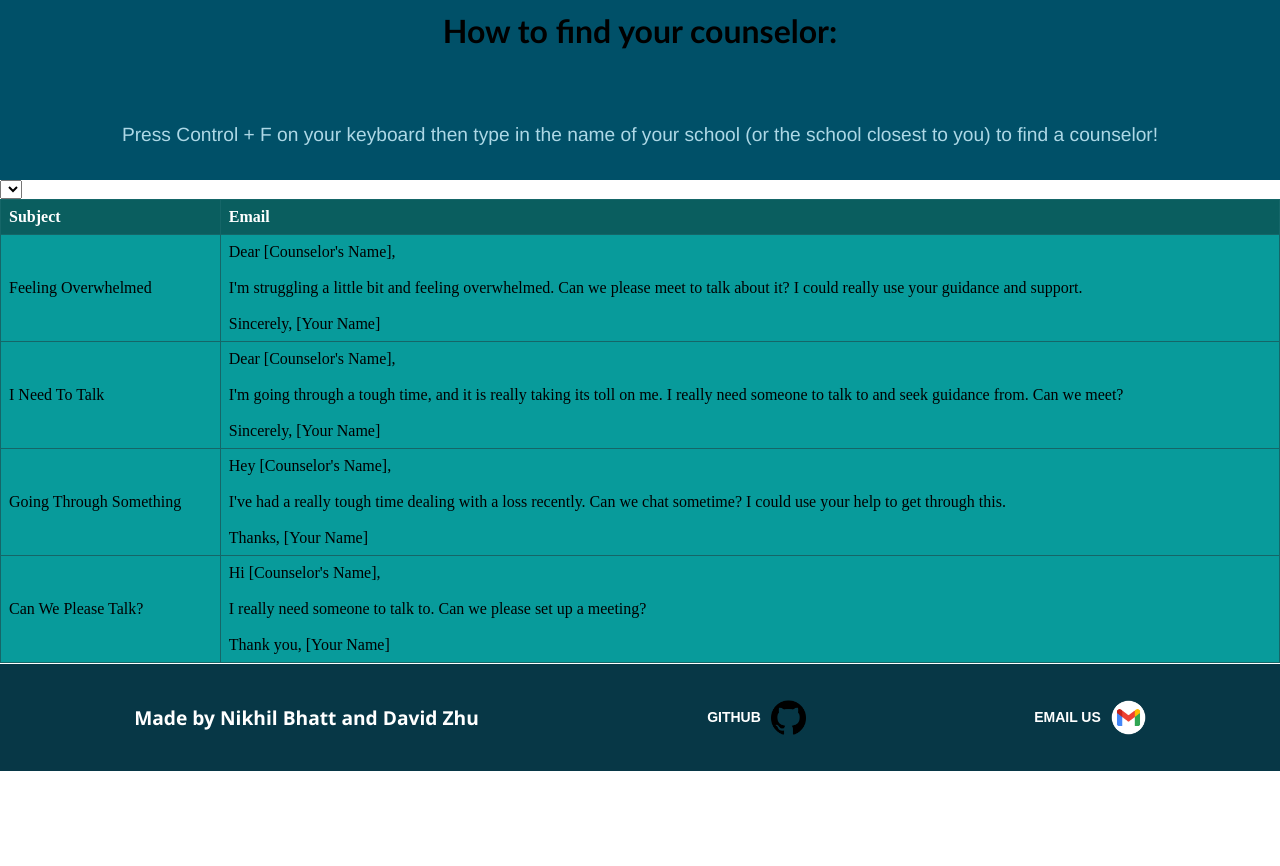
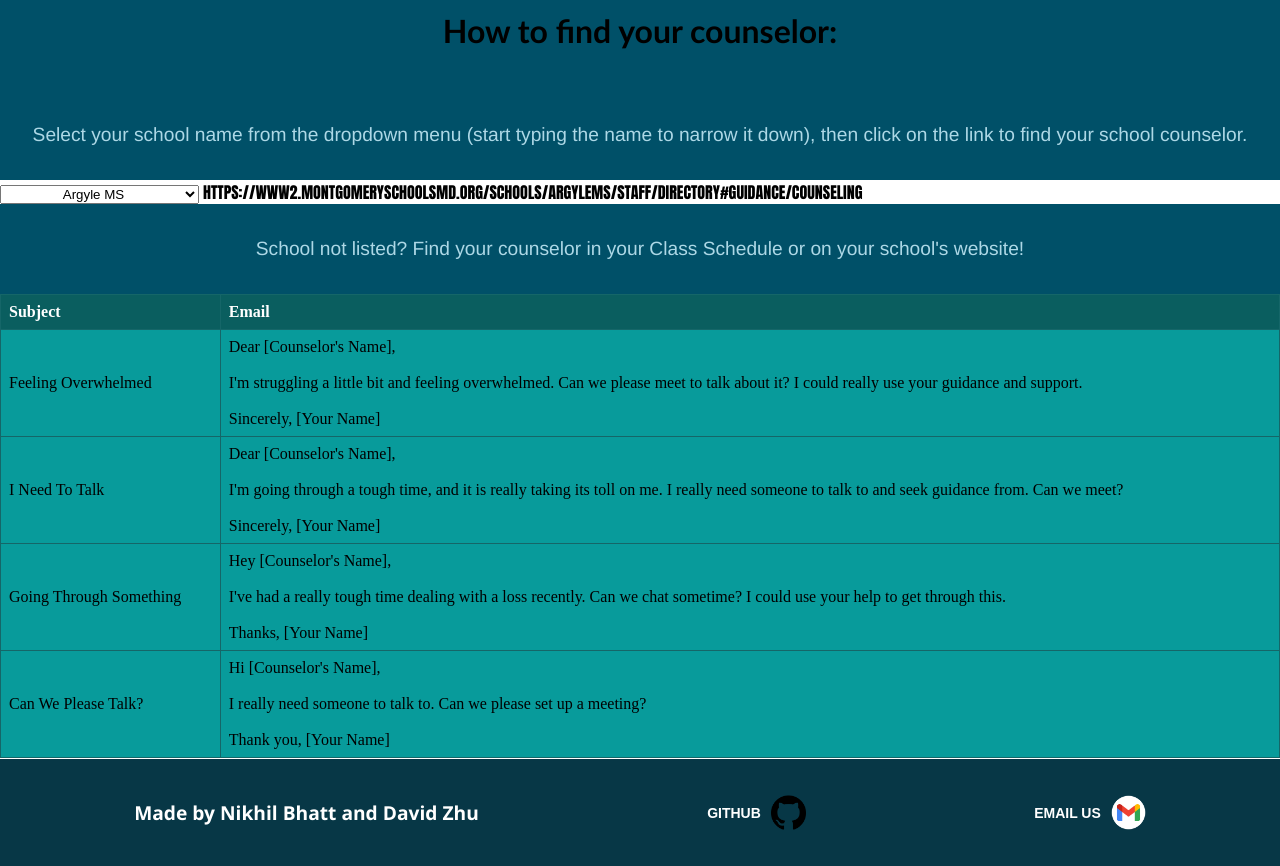
Before and after one commit to Formulaeagle161/Mental-Health-Project, a website built with Vite: page Contact.html in a window 1280 px wide. Shown: the part 880-1746 px from the top of the page. Before the commit the page ends 1651 px from the top, so only its background shows below. Built offline with nearby package versions, Linux system fonts and the light colour scheme.

Commit message:
add select dropdown menu for contact

```diff
--- a/Contact.html
+++ b/Contact.html
@@ -27,12 +27,15 @@
 
    <div class = "summary"> <p class = "minititle"><strong>How to find your counselor:</strong></p>
     <br>
-  <p>Press Control + F on your keyboard then type in the name of your school (or the school closest to you) to find a counselor!</p>
+  <p>Select your school name from the dropdown menu (start typing the name to narrow it down), then click on the link to find your school counselor.</p>
   </div>
 
   <select name="School" id="schoolselect">
-
   </select>
+  <a id="schoollink" target="_blank"></a>
+  <div class="summary">
+    <p>School not listed? Find your counselor in your Class Schedule or on your school's website!</p>
+  </div>
 
   <div class="emailtable">
     <table class="emailtable">
--- a/contact.css
+++ b/contact.css
@@ -79,3 +79,10 @@
     background-color: #0a5e5f;
     color: white;
   }
+  #schoollink{
+    color:black;
+    text-align: center;
+  }
+  #schoolselect{
+    text-align: center;
+  }
--- a/contact.js
+++ b/contact.js
@@ -1,4 +1,4 @@
-schools = {
+let schools = {
     "Argyle MS":"https://www2.montgomeryschoolsmd.org/schools/argylems/staff/directory#Guidance/Counseling",
     "Cabin John MS":"https://www2.montgomeryschoolsmd.org/schools/cabinjohnms/staff/directory/#Counseling_Office",
     "William H. Farquhar MS":"https://www2.montgomeryschoolsmd.org/schools/farquharms/staff/directory/#Guidance",
@@ -48,6 +48,42 @@ schools = {
     "James Hubert Blake HS":"https://www2.montgomeryschoolsmd.org/schools/blakehs/staff/directory/#Counseling",
     "Thomas Edison HS":"https://www2.montgomeryschoolsmd.org/schools/edison/about/directory/#Counseling",
     "Walter Johnson HS":"https://www2.montgomeryschoolsmd.org/schools/wjhs/staff/staff-directory/?processlevel=04424#Counseling_Services",
-    "Winston Churchill HS":"https://www2.montgomeryschoolsmd.org/schools/wjhs/staff/staff-directory/?processlevel=04424#Counseling_Services",
+    "Winston Churchill HS":"https://www2.montgomeryschoolsmd.org/schools/churchillhs/staff/directory/#Counseling_Department",
+    "John F. Kennedy HS":"https://www2.montgomeryschoolsmd.org/schools/kennedyhs/staff/directory/#Counseling",
+    "Northwest HS":"https://www2.montgomeryschoolsmd.org/schools/northwesths/staff/directory/#Counseling_Services",
+    "Poolesville HS":"https://www2.montgomeryschoolsmd.org/schools/poolesvillehs/staff/directory/#Counseling_Services",
+    "Col. Zadok Magruder HS":"https://www2.montgomeryschoolsmd.org/schools/magruderhs/staff/directory/#Counseling_Services",
+    "Northwood HS":"https://www2.montgomeryschoolsmd.org/schools/northwoodhs/about/staff/",
+    "Quince Orchard HS":"https://www2.montgomeryschoolsmd.org/schools/qohs/staff/directory/#Counseling",
+    "Richard Montgomery HS":"https://www2.montgomeryschoolsmd.org/schools/rmhs/staff/directory/#Counseling_Department",
+    "Paint Branch HS":"https://www2.montgomeryschoolsmd.org/schools/paintbranchhs/staff/directory/#Counseling_Department",
+    "Rockville HS":"https://www2.montgomeryschoolsmd.org/schools/rockvillehs/staff/directory/#Counseling",
+    "Springbrook HS":"https://www2.montgomeryschoolsmd.org/schools/springbrookhs/staff/directory/#Counseling",
+    "Walt Whitman HS":"https://docs.google.com/document/u/1/d/e/2PACX-1vTD_Um51-AX1ZUDaF2Ht-jES8vDD9KLn4qNG8z3f4iqrEmwSQmUlbE_WFbJVglR3JkacrZF6F5Djzcl/pub#h.6basohj5mpn9",
+    "Seneca Valley HS":"https://www2.montgomeryschoolsmd.org/schools/senecavalleyhs/staff/directory/#Counseling_Services",
+    "Watkins Mill HS":"https://www2.montgomeryschoolsmd.org/schools/watkinsmillhs/staff/directory/#Counseling",
+    "Thomas S. Wootton HS":"https://www2.montgomeryschoolsmd.org/schools/woottonhs/staff/directory/#Counseling_Services",
+    "Sherwood HS":"https://www2.montgomeryschoolsmd.org/schools/sherwoodhs/staff/directory/#Counseling",
+    "Wheaton HS":"https://www2.montgomeryschoolsmd.org/schools/wheatonhs/admin/directory/#Counseling"
+}
+
+for (let school in schools){
+    document.getElementById("schoolselect").innerHTML += `<option value="${school}">${school}</option>`
+}
+window.onload = function(e){
+    let val = document.getElementById('schoolselect').value
+
+    document.getElementById('schoollink').href = schools[val]
+    document.getElementById('schoollink').innerHTML = schools[val]
+    console.log(schools[val])
 
 }
+document.getElementById('schoolselect').oninput = function(e){
+    let val = document.getElementById('schoolselect').value
+
+    document.getElementById('schoollink').href = schools[val]
+
+    document.getElementById('schoollink').innerHTML = schools[val]
+    console.log(schools[val])
+
+}
```
